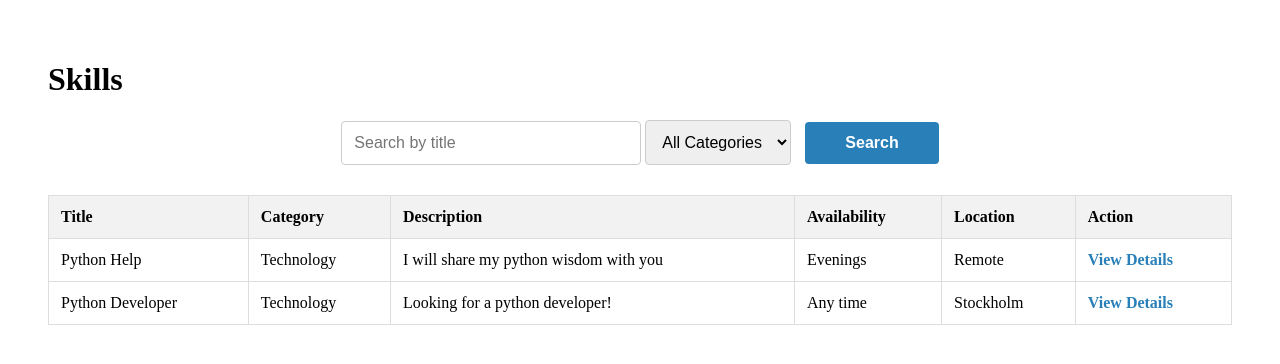
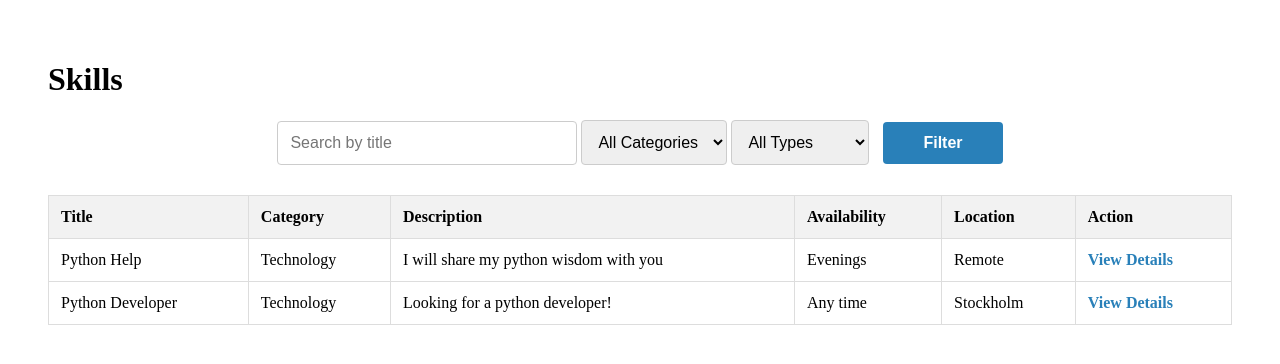
Before and after one commit to anndimi/SkillSwap, a Django app: page /skillswapapp/skills/ in a window 1280 px wide. Shown: the part 62-426 px from the top of the page. Run offline with Django 5.2, Linux system fonts and the light colour scheme; a user stored in the database is signed in; data comes from the database, SQL or seed files in the repository.

Commit message:
added filter by type form option

```diff
--- a/skillswapproject/templates/skillswapapp/skills.html
+++ b/skillswapproject/templates/skillswapapp/skills.html
@@ -16,8 +16,13 @@
       <option value="art" {% if request.GET.category == "art" %}selected{% endif %}>Art</option>
       <option value="sports" {% if request.GET.category == "sports" %}selected{% endif %}>Sports</option>
     </select>
+    <select name="type" style="padding: 12px; font-size: 16px; border-radius: 4px; border: 1px solid #ccc;">
+      <option value="">All Types</option>
+      <option value="offer" {% if request.GET.type == "offer" %}selected{% endif %}>Offering Skill</option>
+      <option value="seek" {% if request.GET.type == "seek" %}selected{% endif %}>Seeking Skill</option>
+    </select>
 
-    <button type="submit">Search</button>
+    <button type="submit">Filter</button>
   </form>
 
 
```
